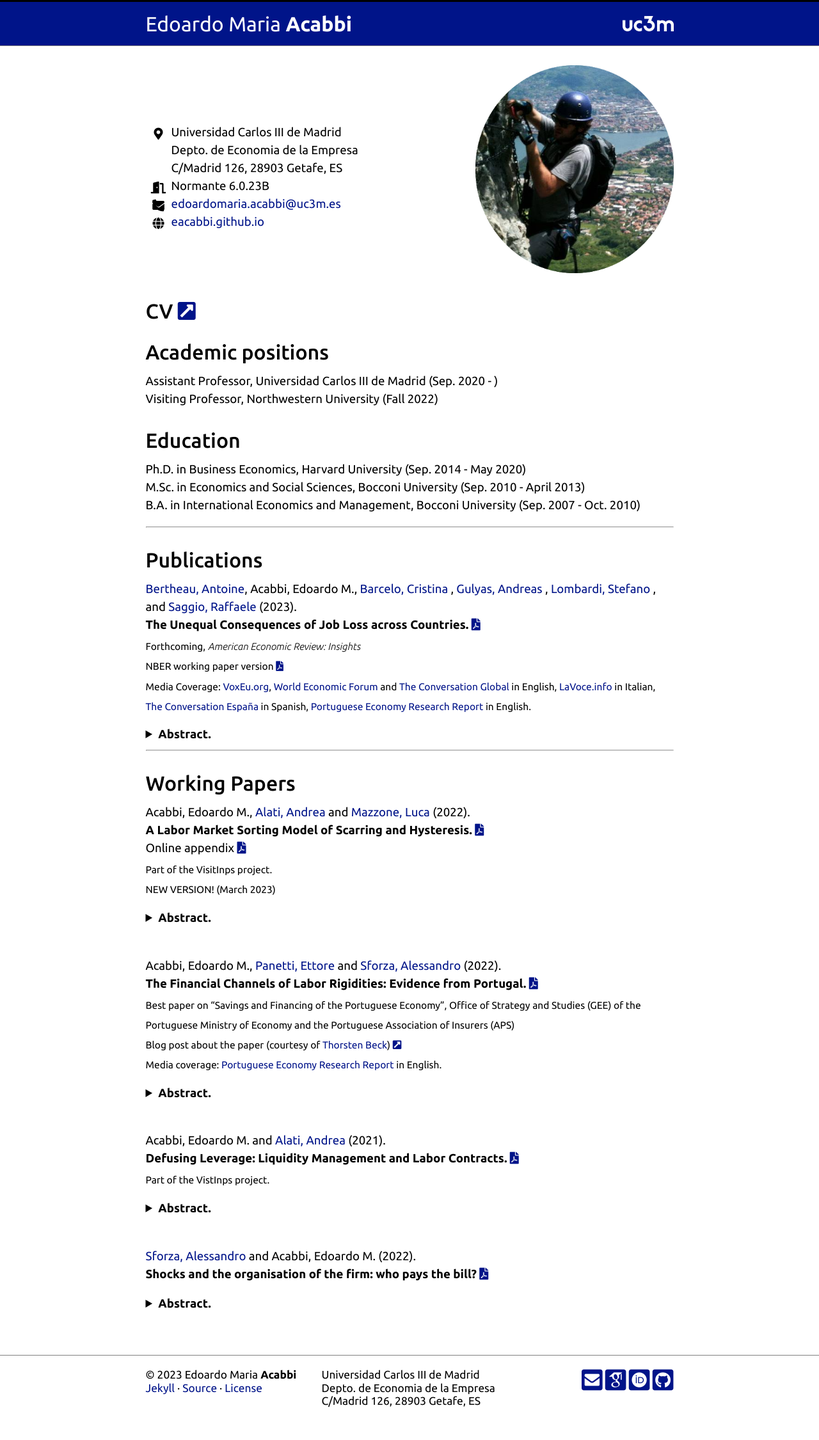
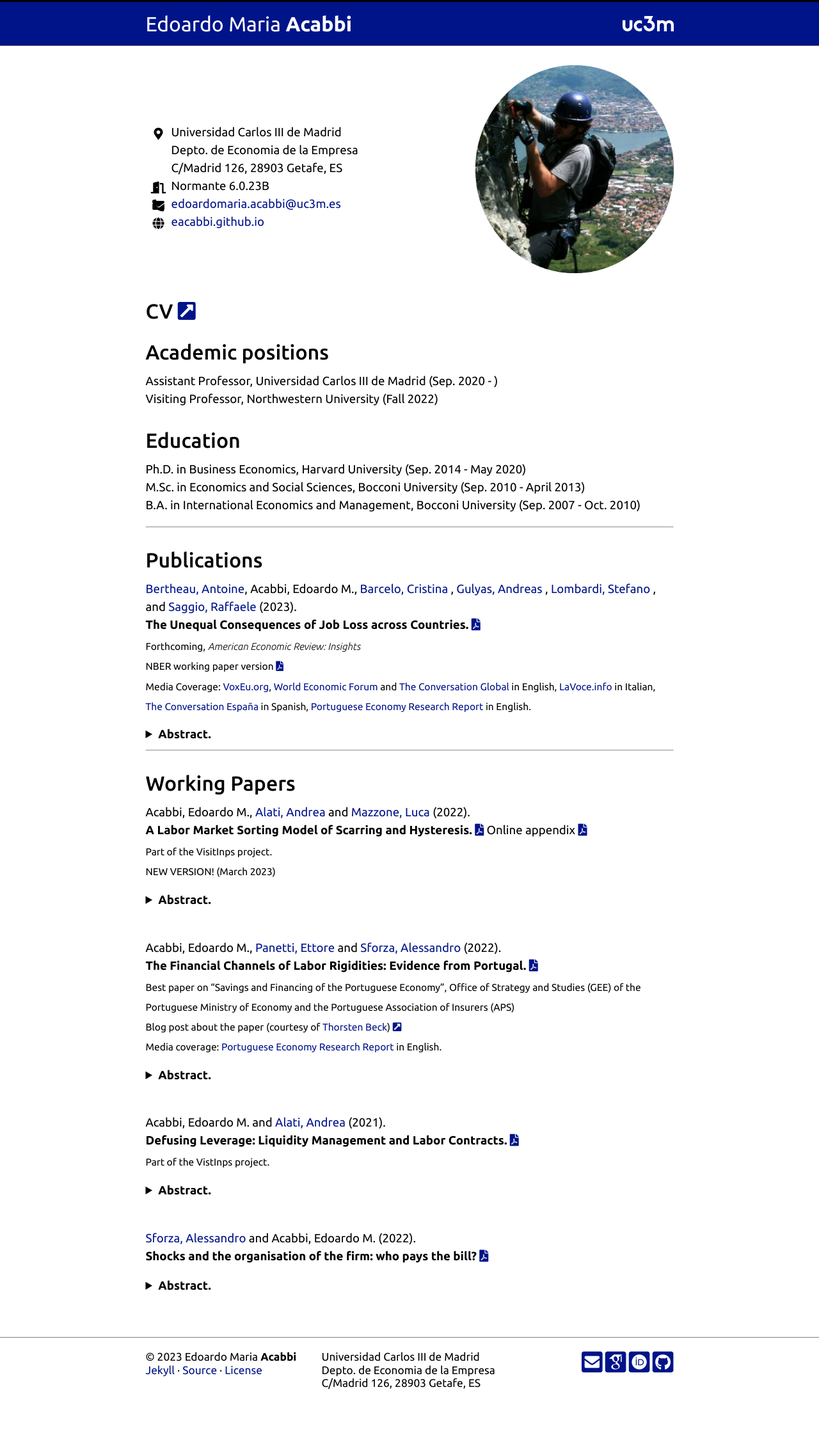
Before and after one commit to eacabbi/eacabbi.github.io, a Jekyll site: the page built from index.md, in a window 1280 px wide. Shown: the whole page at 64% size. Built offline with Jekyll 4.4.1, drawn with Linux system fonts in a browser that asks for light colours; some web fonts are replaced; after the commit the page ends 2223 px from its top, so only the background shows below that.

Commit message:
correction formatting

```diff
--- a/index.md
+++ b/index.md
@@ -36,8 +36,7 @@ We document the consequences of losing a job across countries using a harmonized
 
 
 Acabbi, Edoardo M., <a href="https://andrealati.github.io"> Alati, Andrea </a> and <a href="https://lucamazzone.github.io/"> Mazzone, Luca</a> (2022).
-**A Labor Market Sorting Model of Scarring and Hysteresis.** <a href="https://papers.ssrn.com/sol3/papers.cfm?abstract_id=4068858" class="{{ site.pdf_icon }}" title="{{ site.pdf_title }}" id="icon"></a>
-<br> Online appendix <a href="{{ site.url }}/docs/AAM_OA.pdf" class="{{ site.pdf_icon }}" title="{{ site.pdf_title }}" id="icon"></a>
+**A Labor Market Sorting Model of Scarring and Hysteresis.** <a href="https://papers.ssrn.com/sol3/papers.cfm?abstract_id=4068858" class="{{ site.pdf_icon }}" title="{{ site.pdf_title }}" id="icon"></a> Online appendix <a href="{{ site.url }}/docs/AAM_OA.pdf" class="{{ site.pdf_icon }}" title="{{ site.pdf_title }}" id="icon"></a>
 <br> <sub> Part of the VisitInps project. </sub>
 <br> <sub>NEW VERSION! (March 2023)</sub>
 
```
